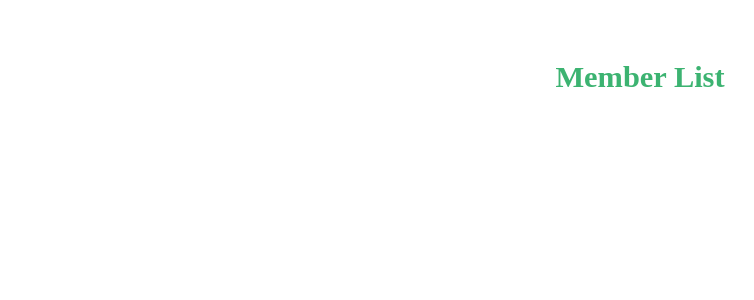
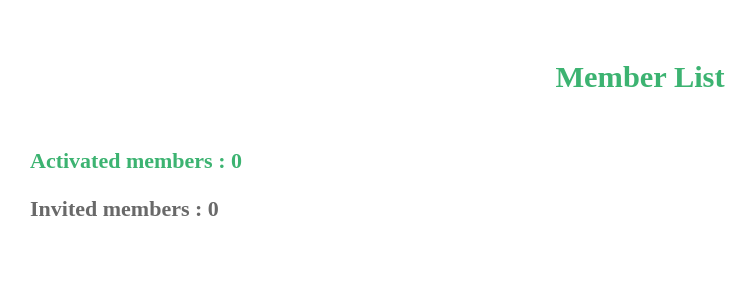
Before and after one commit to Andryvovk/test-task-jappware, an Angular app: page /member-list in a window 1280 px wide. Shown: the top 300 px of the page, without its empty margins (0-754 px from the left). Built offline with nearby package versions, Linux system fonts and the light colour scheme.

Commit message:
implemented counter

```diff
--- a/src/app/app.module.ts
+++ b/src/app/app.module.ts
@@ -9,6 +9,7 @@ import { ReactiveFormsModule } from '@angular/forms';
 import { MemberModalComponent } from './member-list/member-modal/member-modal.component';
 import { ColorFontDirective } from './directives/color-font.directive';
 import { DragAndDropDirective } from './directives/drag-and-drop.directive';
+import { TypeCounterComponent } from './member-list/type-counter/type-counter.component';
 
 @NgModule({
   declarations: [
@@ -17,7 +18,8 @@ import { DragAndDropDirective } from './directives/drag-and-drop.directive';
     MemberListComponent,
     MemberModalComponent,
     ColorFontDirective,
-    DragAndDropDirective
+    DragAndDropDirective,
+    TypeCounterComponent
   ],
   imports: [
     BrowserModule,
--- a/src/app/member-list/member-list.component.html
+++ b/src/app/member-list/member-list.component.html
@@ -1,42 +1,10 @@
-<!--
-<div class="container">
-    <span class="header">
+  <div class="container">
+    <div class="header">
         <h3>Member List</h3>
         <button (click)="clearList()"
                 *ngIf="members.length !== 0">Clear List</button>
-    </span>
-    <div class="member-items">
-        <div
-        class="member"
-        *ngFor='let member of members'
-        [ngStyle]="{'box-shadow':'0 0 10px' + setBoxShadowColor(member.type)}"
-        (click)="showModal(member)"
-        appColorFont type={{member.type}}>
-        <div class="info">
-            <p>First name</p>
-            <p>Last name</p>
-        </div>
-        <div class="name">
-            <p>{{member.firstName}}</p>
-            <p>{{member.lastName}}</p>
-        </div>
     </div>
-</div>
-
-</div>
-<app-member-modal
-                 *ngIf="isModalOpen"
-                 [member]='member'
-                 (onClose)=closeModal()
-                 (onActivateDeactivate)=activateDeactivateMember($event)
-                 (onDelete)=deleteMember($event)></app-member-modal> -->
-
-<div class="container">
-    <span class="header">
-        <h3>Member List</h3>
-        <button (click)="clearList()"
-                *ngIf="members.length !== 0">Clear List</button>
-    </span>
+    <app-type-counter [membersCount]="membersCount"></app-type-counter>
     <div class="member-container">
           <div class="members">
             <div class="member"
--- a/src/app/member-list/member-list.component.scss
+++ b/src/app/member-list/member-list.component.scss
@@ -1,53 +1,4 @@
 @import '../../assets/style/style.scss';
-
-/* .container {
-    position: relative;
-    padding: 20px;
-    text-align: center;
-    .header {
-        font-size: 26px;
-        color: $dark-green;
-        button {
-            width: 200px;
-            height: 50px;
-            border-radius: 5px;
-            background-color: $dark-green;
-            color: white;
-            font-size: 18px;
-            outline: none;
-            border: none;
-            cursor: pointer;
-        }
-    }
-    .member-items {
-        display: flex;
-        flex-wrap: wrap;
-        position: relative;
-        padding-top: 5%;
-        .member {
-            flex: 0 1 calc(20% - 8px);
-            box-shadow: 0 0 5px $grey;
-            background-color: white;
-            border-radius: 5px;
-            padding: 20px;
-            margin: 10px;
-            font-size: 18px;
-            cursor: pointer;
-            min-width: 200px;
-            max-width: 250px;
-            .name {
-                text-align: right;
-                width: 50%;
-                padding-left: 50%;
-            }
-            .info {
-                text-align: left;
-                width: 50%;
-                position: absolute;
-            }
-        }
-    }
-} */
 
 .container {
     padding: 30px;
@@ -68,7 +19,7 @@
         }
     }
     .members {
-        padding-top: 30px;
+        margin-top: 100px;
         display: flex;
         flex-flow: row wrap;
         position: relative;
@@ -83,4 +34,8 @@
             max-width: 250px;
         }
     }
+    app-type-counter {
+        position: absolute;
+        left: 30px;
+    }
 }
--- a/src/app/member-list/member-list.component.ts
+++ b/src/app/member-list/member-list.component.ts
@@ -1,6 +1,7 @@
 import { Component, OnInit } from '@angular/core';
 import { LocalStorageService } from '../services/local-storage.service';
 import { Member } from 'src/interfaces/member-interface';
+import { TypeCounterService } from '../services/type-counter.service';
 
 @Component({
   selector: 'app-member-list',
@@ -9,18 +10,25 @@ import { Member } from 'src/interfaces/member-interface';
 })
 export class MemberListComponent implements OnInit {
 
-  constructor(private ls: LocalStorageService) { }
+  constructor(private ls: LocalStorageService,
+              private counter: TypeCounterService) { }
 
   members: Member[] = [];
   member: Member;
   isModalOpen: boolean = false;
+  membersCount = {};
 
   ngOnInit(): void {
      this.getMembers();
+     this.getNumberOfMembers();
   }
 
   getMembers() {
     this.members = this.ls.getDataFromStorage();
+  }
+
+  getNumberOfMembers() {
+    this.membersCount = this.counter.getNumberOfMembers();
   }
 
   setBoxShadowColor(type) {
@@ -52,16 +60,21 @@ export class MemberListComponent implements OnInit {
     const uid = $event.uid;
     const type = $event.type;
     this.ls.activateDeactivateMember(type, uid);
+    this.getMembers();
+    this.getNumberOfMembers();
     this.isModalOpen = false;
   }
 
   deleteMember($event) {
     this.ls.deleteMember($event);
+    this.getMembers();
+    this.getNumberOfMembers();
     this.isModalOpen = false;
   }
 
   clearList() {
     this.ls.clearList();
+    this.getNumberOfMembers();
     this.getMembers();
   }
 }
--- /dev/null
+++ b/src/app/member-list/type-counter/type-counter.component.html
@@ -0,0 +1,4 @@
+<div>
+    <p [style.color]="'#3CB371'">Activated members : {{membersCount.activated}}</p>
+    <p [style.color]="'#696969'">Invited members : {{membersCount.invited}}</p>
+</div>
--- /dev/null
+++ b/src/app/member-list/type-counter/type-counter.component.scss
@@ -0,0 +1,7 @@
+div {
+    text-align: start;
+    p {
+        font-size: 22px;
+        font-weight: bold;
+    }
+}
--- /dev/null
+++ b/src/app/member-list/type-counter/type-counter.component.ts
@@ -0,0 +1,17 @@
+import { Component, OnInit, Input } from '@angular/core';
+
+@Component({
+  selector: 'app-type-counter',
+  templateUrl: './type-counter.component.html',
+  styleUrls: ['./type-counter.component.scss']
+})
+export class TypeCounterComponent implements OnInit {
+
+  @Input() membersCount = {};
+
+  constructor() { }
+
+  ngOnInit(): void {
+  }
+
+}
--- /dev/null
+++ b/src/app/services/type-counter.service.ts
@@ -0,0 +1,30 @@
+import { Injectable } from '@angular/core';
+import { LocalStorageService } from './local-storage.service';
+
+@Injectable({
+  providedIn: 'root'
+})
+export class TypeCounterService {
+
+  constructor(private ls: LocalStorageService) { }
+
+  private membersCount = {
+    activated: 0,
+    invited: 0
+  }
+
+  getNumberOfMembers() {
+    let members = [];
+    let activatedMembers = [];
+    members = this.ls.getDataFromStorage();
+    this.membersCount.invited = members.length
+    members.forEach(el => {
+      if (el.type === 'activated') {
+        activatedMembers.push(el);
+      }
+    })
+    this.membersCount.activated = activatedMembers.length
+    console.log(this.membersCount)
+    return this.membersCount
+  }
+}
```
Also changed, not shown: 1 other file (tests, documents, lock files or other folders).
